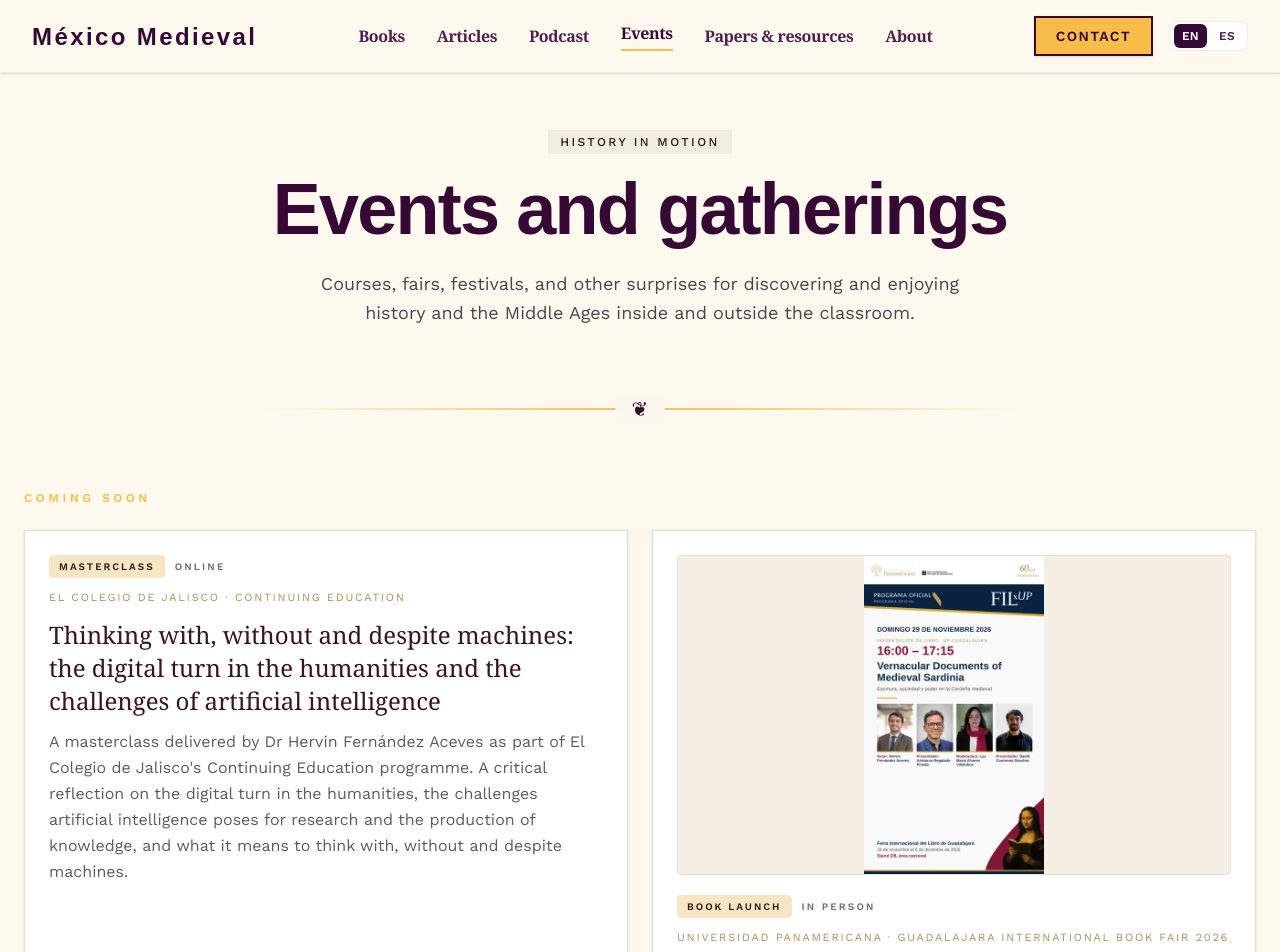
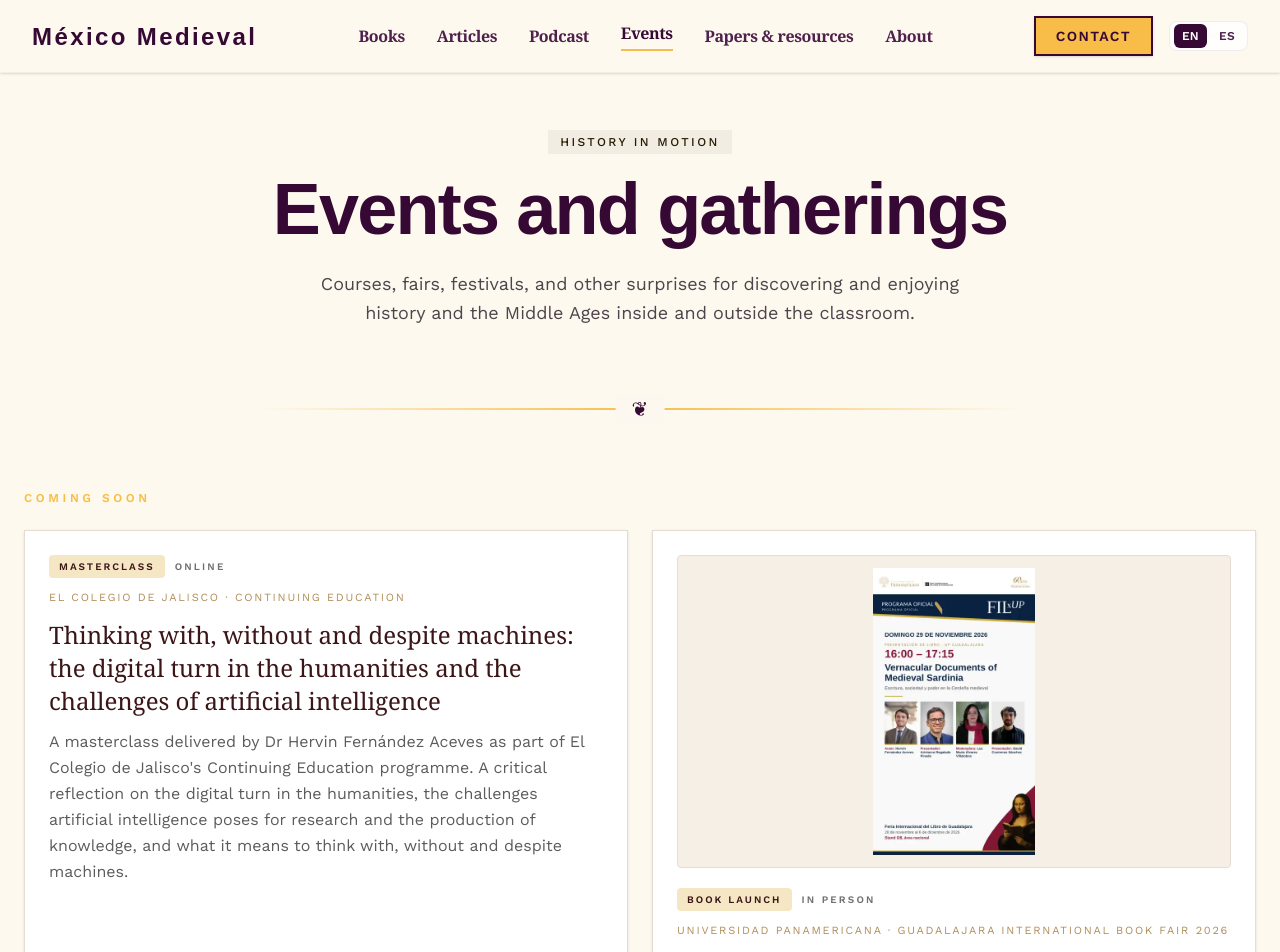
Before and after one commit to falcando/mexicomedieval, a Next.js app in the folder landing/: page /eventos in a window 1280 px wide. Shown: the top 952 px of the page. Built offline with nearby package versions, Linux system fonts and the light colour scheme; a web font is replaced by a local one.

Commit message:
Avoid upscaling event poster previews and support links to original files

```diff
--- a/landing/components/sections/EventCard.tsx
+++ b/landing/components/sections/EventCard.tsx
@@ -38,19 +38,19 @@ export function EventCard({ event }: EventCardProps) {
     <>
       {event.images?.length ? (
         <div className={`mb-5 grid gap-2 ${event.images.length === 1 ? "grid-cols-1" : "grid-cols-3"}`} aria-label={event.title}>
-          {event.images.map((src) => (
+          {event.images.map((src, index) => (
             <a
               key={src}
-              href={src}
+              href={event.originalImages?.[index] ?? src}
               target="_blank"
               rel="noopener noreferrer"
-              className={`overflow-hidden rounded-sm border border-[#e5ddd3] bg-[#f5efe6] transition-opacity hover:opacity-85 ${event.images!.length === 1 ? "flex h-80 items-center justify-center" : ""}`}
+              className={`flex items-center justify-center overflow-hidden rounded-sm border border-[#e5ddd3] bg-[#f5efe6] p-3 transition-opacity hover:opacity-85 ${event.images!.length === 1 ? "min-h-56" : ""}`}
               aria-label={event.title}
             >
               <img
                 src={src}
                 alt={`${event.category}: ${event.title}`}
-                className={event.images!.length === 1 ? "h-80 w-full object-contain" : "h-36 w-full object-contain md:h-44"}
+                className={event.images!.length === 1 ? "h-auto max-h-72 w-auto max-w-full object-contain" : "h-auto max-h-44 w-auto max-w-full object-contain"}
                 loading="lazy"
               />
             </a>
```
